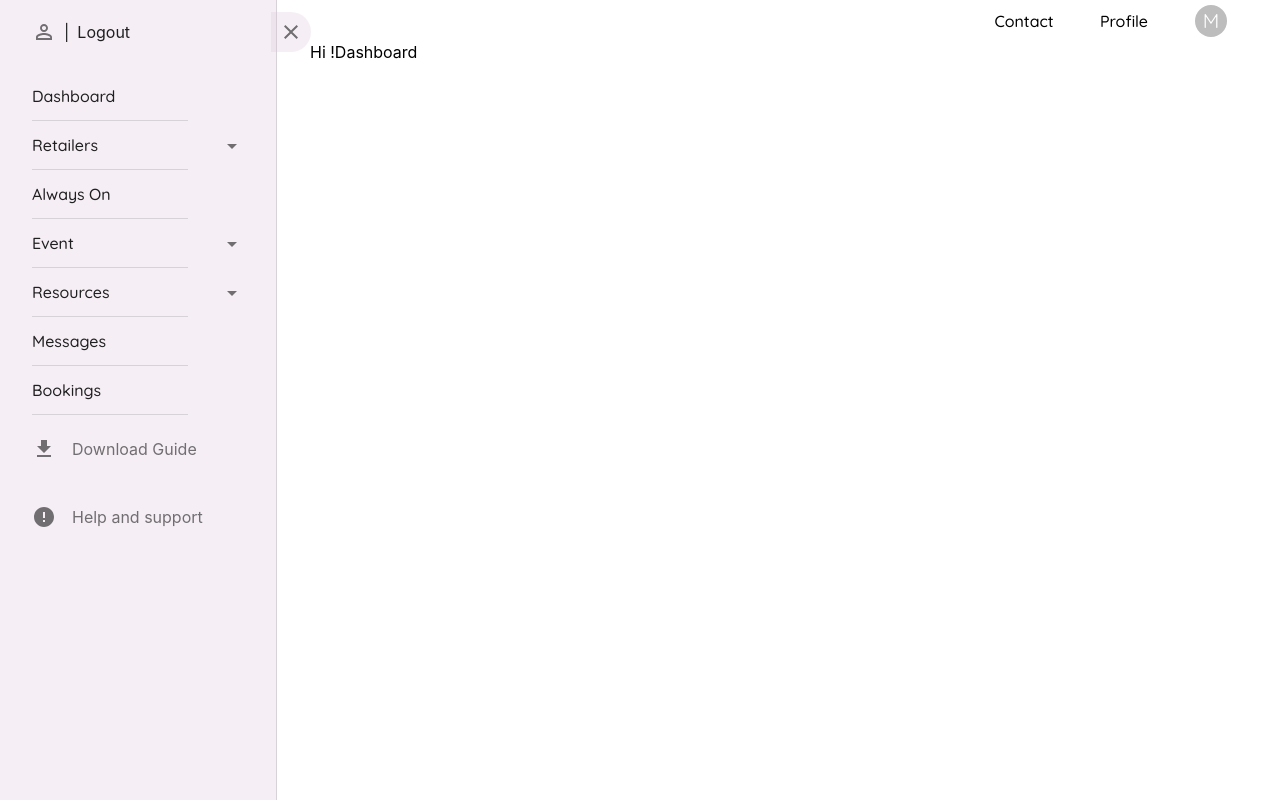
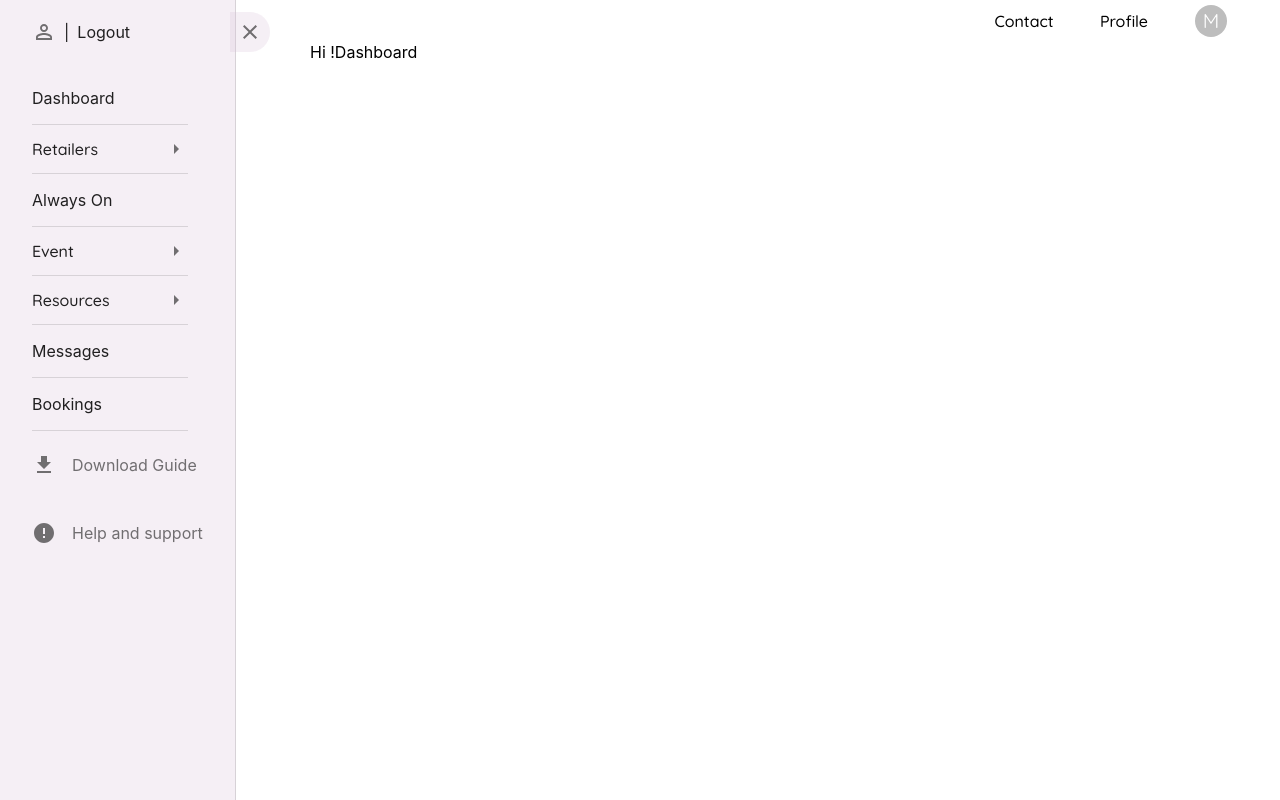
Before and after one commit to Tehreemfazili/mordern-react-app, a React (Create React App) app: page / in a window 1280 px wide. Built offline with nearby package versions, Linux system fonts and the light colour scheme.

Commit message:
MRA-menu: Handling submenus in app drawer

```diff
--- a/src/Components/Drawer/Drawer.jsx
+++ b/src/Components/Drawer/Drawer.jsx
@@ -15,23 +15,21 @@ import { DrawerItems } from './DrawerItems.tsx';
 
 
 export default function DrawerLeft() {
-  const [item, setItem] = useState([])
   const [open, setOpen] = useState(true);
+  const [openItems, setOpenItems] = useState({});
 
-  function handleItemClick(link) {
-  //   // console.log('item clicked', item)
-  //   // <Link to= {link} />
-    console.log(link)
-  //   // setOpen(false)
-  //   // navigate(`/${link}`)
+  const handleItemClick = (link) => {
+    console.log(link);
+  };
 
-
-  }
-
-  function handleSubItem() {
-    setOpen(!open);
-    console.log(open)
-  }
+  const handleSubItemClick = (name) => {
+    setOpenItems((prevOpenItems) => ({
+      ...prevOpenItems,
+      [name]: !prevOpenItems[name],
+    }));
+    // console.log("openItems",openItems)
+    setOpen(!open)
+  };
 
 
   const drawerItems = DrawerItems;
@@ -45,43 +43,72 @@ export default function DrawerLeft() {
       </Toolbar>
 
       <List sx={{ margin: '0 32px' }}>
-
-        {/* { drawerItems.map((text, index) => (
-          <ListItem key={text.name} disablePadding sx={{ display: 'flex', alignItems: 'center' }} onClick={handleItemClick(text.name, text.link)} >
-              <div  className='drawer-item-wrapper' >
-                <ListItemButton sx={{ padding: '8px 0'}} onClick={console.log('clicked')}>
-                  <ListItemText primary={text.name} onClick={ console.log('clicked text')} />
-                </ListItemButton>
-                <Divider style={{width:'100%'}} />
-              </div>
-                { text.subItem ? <ListItemIcon sx={{ justifyContent: 'end'}}>
-                      <ArrowRight/> </ListItemIcon> : '' }
-            </ListItem>
-          ))}  */}
-
-
+{/*
         { drawerItems.map((text, index) => (
+         <>
           <ListItem key={text.name} disablePadding sx={{ display: 'flex', alignItems: 'center' }}  >
               <div  className='drawer-item-wrapper' >
-                <ListItemButton sx={{ padding: '8px 0'}} onClick={ text.subItem != null ?  handleSubItem : handleItemClick(text.link) }>
-                  <ListItemText primary={text.name}/>
+                <ListItemButton sx={{ padding: '8px 0'}} onClick={ text.subItem != null ?  handleSubItemClick : handleItemClick(text.link) }>
+                  <Link to={text.link} className='drawer-items'>{text.name}</Link>
+                   <ListItemText primary={text.name} />
+
                 </ListItemButton>
 
                <Divider style={{width:'100%'}} />
               </div>
                 { text.subItem ?   <ListItemIcon sx={{ justifyContent: 'end'}}> { open ?
                  <ArrowDropDown/> : <ArrowRight/>  } </ListItemIcon>  : '' }
+
+          </ListItem>
           <Collapse in={open} timeout="auto" unmountOnExit>
           <List component="div" disablePadding>
           { text.subItem && text.subItem.map((text) => {
-                      // {console.log('subitem - ',text.name)}
+
               <ListItemButton>
                 <ListItemText primary={text.name} />
               </ListItemButton>
           })}
           </List>
         </Collapse>
+         </>
+          ))}   */}
+
+         {drawerItems.map((item) => (
+          <div key={item.name} className="drawer-item-wrapper">
+            <ListItem disablePadding sx={{ display: 'flex', alignItems: 'center' }}>
+              <ListItemButton
+                sx={{ padding: '8px 0' }}
+                onClick={item.subItem ? () => handleSubItemClick(item.name) : () => handleItemClick(item.link)}
+              >
+                {item.subItem ? (
+                  <>
+                    <ListItemText primary={item.name} />
+                    <ListItemIcon sx={{ justifyContent: 'end' }}>
+                      {openItems[item.name] ? <ArrowDropDown /> : <ArrowRight />}
+                    </ListItemIcon>
+                  </>
+                ) : (
+                  <Link to={item.link} className="drawer-items">
+                    {item.name}
+                  </Link>
+                )}
+              </ListItemButton>
             </ListItem>
+            {item.subItem && (
+              <Collapse in={openItems[item.name]} timeout="auto" unmountOnExit>
+                <List component="div" disablePadding>
+                  {item.subItem.map((subItem) => (
+                    <ListItemButton key={subItem.name} sx={{ pl: 4 }} onClick={handleItemClick(subItem.link)}>
+                      <Link to={subItem.link} className="drawer-items">
+                        {subItem.name}
+                      </Link>
+                    </ListItemButton>
+                  ))}
+                </List>
+              </Collapse>
+            )}
+            <Divider style={{ width: '100%' }} />
+          </div>
         ))}
           <ListItem sx={{  padding: '8px 0'}}><ListItemIcon sx={{ alignItems: 'center'  }}>
             <Download sx={{ paddingRight: '16px'}}/> <p> Download Guide</p>
--- a/src/Components/Drawer/Drawer.scss
+++ b/src/Components/Drawer/Drawer.scss
@@ -6,3 +6,9 @@
 .logout-btn {
   padding-left: 8px;
 }
+
+.drawer-items {
+  text-decoration: none;
+  color: inherit;
+  margin: 8px 0px;
+}
```
Lines whose indentation alone changed are shown as unchanged.
